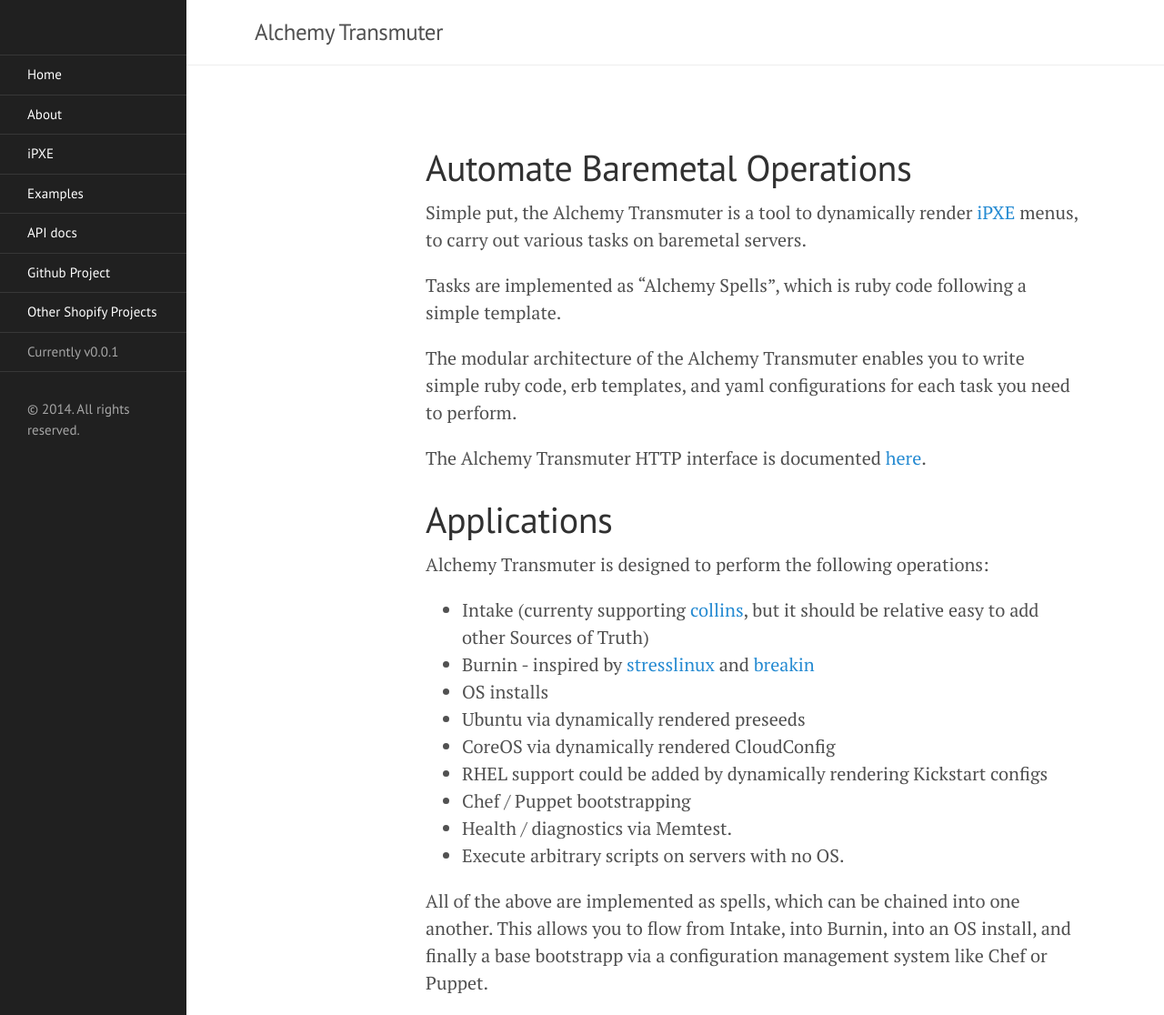
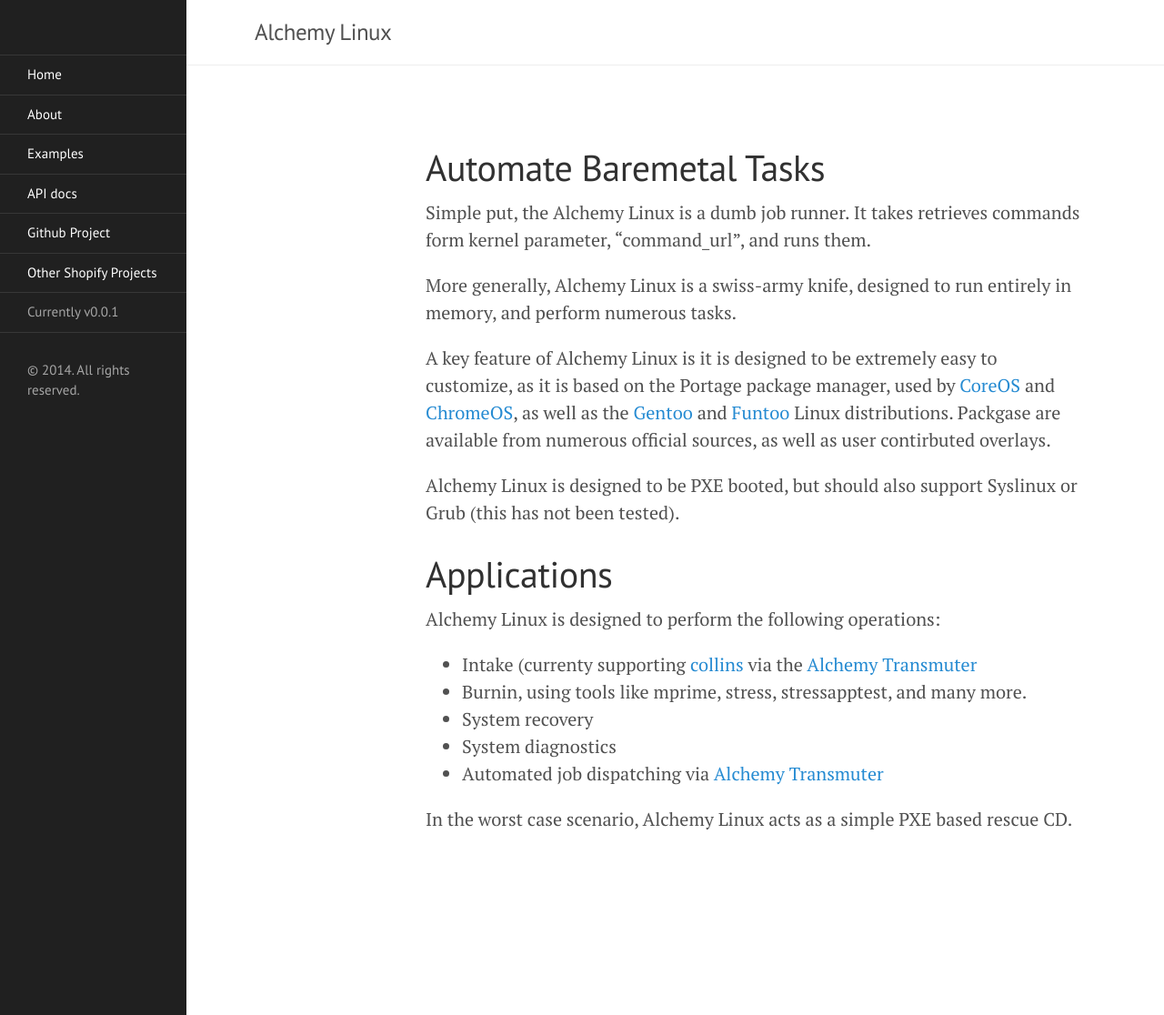
Before and after one commit to Shopify/alchemy-linux-public, a Jekyll site: the page built from index.md, in a window 1280 px wide and 1116 px high. Shown: the whole window at 91% size. Built offline with Jekyll 4.4.1, drawn with Linux system fonts in a browser that asks for light colours; Markdown is read by kramdown in place of the engine named in the settings.

Commit message:
Updated alchemy linux docs

```diff
--- a/_config.yml
+++ b/_config.yml
@@ -6,7 +6,7 @@ highlighter:      pygments
 permalink:        pretty
 
 # Setup
-title:            Alchemy Transmuter
+title:            Alchemy Linux
 tagline:          ''
 description:      ''
 url:              http://shopify.github.io/alchemy-linux-public
--- a/index.md
+++ b/index.md
@@ -3,29 +3,24 @@ layout: default
 title: Home
 ---
 
+# Automate Baremetal Tasks
 
-# Automate Baremetal Operations
+Simple put, the Alchemy Linux is a dumb job runner. It takes retrieves commands form kernel parameter, "command\_url", and runs them.
 
-Simple put, the Alchemy Transmuter is a tool to dynamically render [iPXE](http://ipxe.org/) menus, to carry out various tasks on baremetal servers.
+More generally, Alchemy Linux is a swiss-army knife, designed to run entirely in memory, and perform numerous tasks.
 
-Tasks are implemented as "Alchemy Spells", which is ruby code following a simple template.
+A key feature of Alchemy Linux is it is designed to be extremely easy to customize, as it is based on the Portage package manager, used by [CoreOS](https://coreos.com/) and [ChromeOS](http://en.wikipedia.org/wiki/Chrome_OS), as well as the [Gentoo](https://www.gentoo.org/) and [Funtoo](http://www.funtoo.org/Welcome) Linux distributions. Packgase are available from numerous official sources, as well as user contirbuted overlays.
 
-The modular architecture of the Alchemy Transmuter enables you to write simple ruby code, erb templates, and yaml configurations for each task you need to perform.
-
-The Alchemy Transmuter HTTP interface is documented [here](doc/TransmuterHTTP.html).
+Alchemy Linux is designed to be PXE booted, but should also support Syslinux or Grub (this has not been tested).
 
 # Applications
 
-Alchemy Transmuter is designed to perform the following operations:
+Alchemy Linux is designed to perform the following operations:
 
-+ Intake (currenty supporting [collins](http://shopify.github.io/collins/), but it should be relative easy to add other Sources of Truth)
-+ Burnin - inspired by [stresslinux](http://www.stresslinux.org/sl/) and [breakin](http://www.advancedclustering.com/software/breakin.html)
-+ OS installs
- + Ubuntu via dynamically rendered preseeds
- + CoreOS via dynamically rendered CloudConfig
- + RHEL support could be added by dynamically rendering Kickstart configs
-+ Chef / Puppet bootstrapping
-+ Health / diagnostics via Memtest.
-+ Execute arbitrary scripts on servers with no OS.
++ Intake (currenty supporting [collins](http://shopify.github.io/collins/) via the [Alchemy Transmuter](http://shopify.github.io/alchemy-transmuter-public/)
++ Burnin, using tools like mprime, stress, stressapptest, and many more.
++ System recovery
++ System diagnostics
++ Automated job dispatching via [Alchemy Transmuter](http://shopify.github.io/alchemy-transmuter-public/)
 
-All of the above are implemented as spells, which can be chained into one another. This allows you to flow from Intake, into Burnin, into an OS install, and finally a base bootstrapp via a configuration management system like Chef or Puppet.
+In the worst case scenario, Alchemy Linux acts as a simple PXE based rescue CD.
```
Also changed, not shown: 00-about.md (+10 -5 lines), 01-iPXE.md (deleted, +0 -60 lines), 1 other file.
